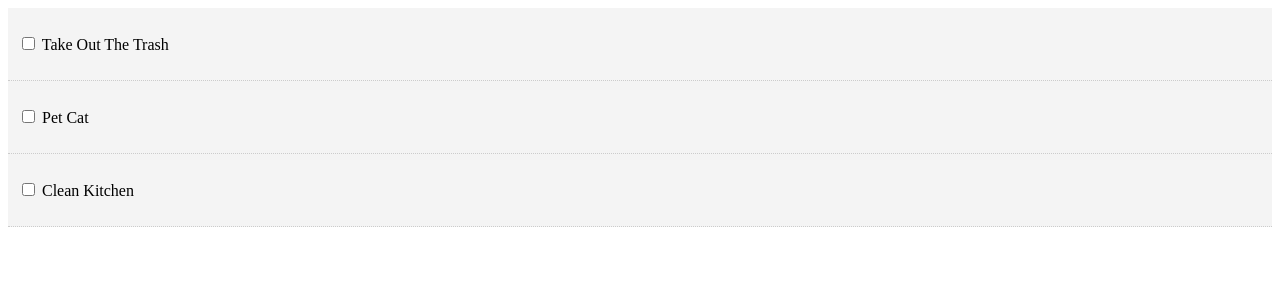
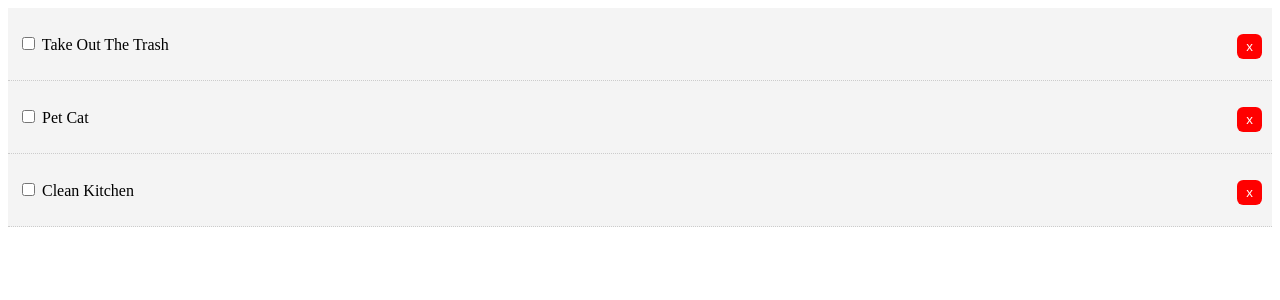
Before and after one commit to tywestlie/todo_list, a React (Create React App) app: page / in a window 1280 px wide. Shown: the top 300 px of the page. Built offline with nearby package versions, Linux system fonts and the light colour scheme.

Commit message:
adds delete todo

```diff
--- a/src/App.js
+++ b/src/App.js
@@ -22,18 +22,27 @@
     ]
   }
 
+  //toggle complete
   markComplete = (id) => {
     this.setState({ todos: this.state.todos.map(todo => {
       if (todo.id === id) {
         todo.completed = !todo.completed
       }
       return todo;
-    }) });
+    })
+  });
 }
+
+// Delete todo
+delTodo = (id) => {
+  this.setState({ todos: [...this.state.todos.filter(todo => todo.id !== id)] });
+}
+
+
 render() {
   return (
     <div className="App">
-        <Todos todos={this.state.todos} markComplete={this.markComplete} />
+      <Todos todos={this.state.todos} markComplete={this.markComplete} delTodo={this.delTodo}/>
     </div>
   );
 }
--- a/src/components/TodoItem.js
+++ b/src/components/TodoItem.js
@@ -19,6 +19,7 @@
         <p>
           <input type="checkbox" onChange={this.props.markComplete.bind(this, id)} /> {' '}
            {title}
+           <button style={btnStyle} onClick= {this.props.delTodo.bind(this, id)}>x</button>
          </p>
       </div>
     )
@@ -30,5 +31,15 @@
   todo: PropTypes.object.isRequired
 }
 
+const btnStyle = {
+  background: 'red',
+  color: 'white',
+  border: 'none',
+  padding: '5px 9px',
+  borderRadius: '25%',
+  cursor: 'pointer',
+  float: 'right'
+}
+
 
 export default TodoItem ;
--- a/src/components/Todos.js
+++ b/src/components/Todos.js
@@ -8,7 +8,7 @@
   }
   render() {
     return this.props.todos.map((todo) => (
-      <TodoItem key={todo.id} todo={todo} markComplete={this.props.markComplete}/>
+      <TodoItem key={todo.id} todo={todo} markComplete={this.props.markComplete} delTodo={this.props.delTodo}/>
     ));
   }
 }
```
Lines whose indentation alone changed are shown as unchanged.
